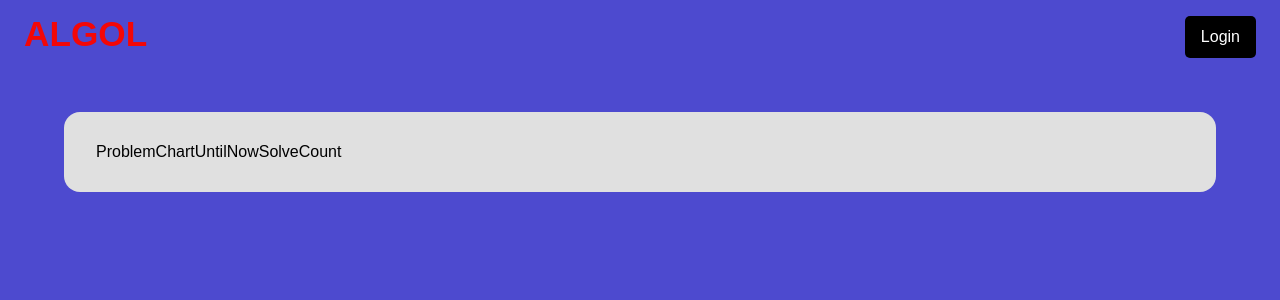
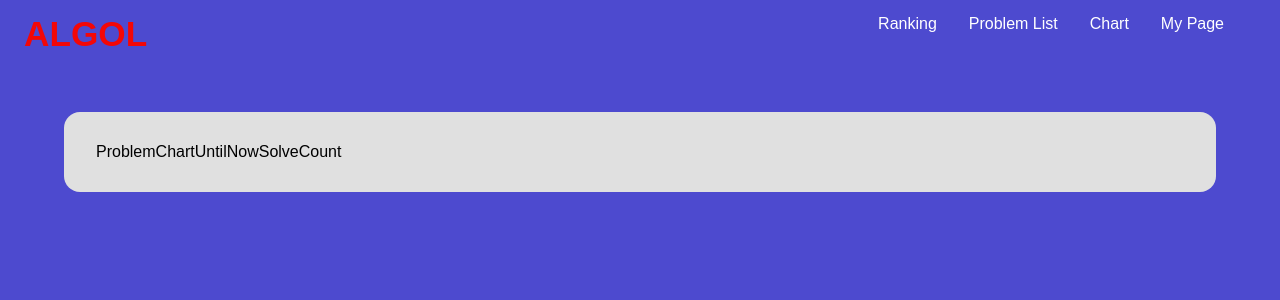
Before and after one commit to algorithm-curator/algorithm-curator, a React (Create React App) app in the folder frontend/: page /mychart in a window 1280 px wide. Shown: the top 300 px of the page. Built offline with nearby package versions, Linux system fonts and the light colour scheme.

Commit message:
add: LogOn 일때, 헤더 페이지 이동하게

```diff
--- a/frontend/src/Components/Header/LogOn/index.tsx
+++ b/frontend/src/Components/Header/LogOn/index.tsx
@@ -4,10 +4,10 @@ import { Container, Button } from "./styles";
 function LogOn() {
 	return (
 		<Container>
-			<Button>Ranking</Button>
-			<Button>Result</Button>
-			<Button>Problem List</Button>
-			<Button>My Chart</Button>
+			<Button to="/rank">Ranking</Button>
+			<Button to="/problemList">Problem List</Button>
+			<Button to="/mychart">Chart</Button>
+			<Button to="/mypage">My Page</Button>
 		</Container>
 	);
 }
--- a/frontend/src/Components/Header/LogOn/styles.ts
+++ b/frontend/src/Components/Header/LogOn/styles.ts
@@ -1,13 +1,18 @@
 import styled from "@emotion/styled";
+import { Link } from "react-router-dom";
 
 export const Container = styled.div`
 	display: flex;
 	flex-direction: row;
 `;
 
-export const Button = styled.div`
+export const Button = styled(Link)`
 	background-color: transparent;
 	cursor: pointer;
 	color: white;
 	margin-right: 2rem;
+	text-decoration: none;
+	:hover {
+		text-decoration: underline;
+	}
 `;
--- a/frontend/src/Components/Header/index.tsx
+++ b/frontend/src/Components/Header/index.tsx
@@ -9,8 +9,8 @@ function Header() {
 		<Container>
 			<HeaderWrapper>
 				<Logo />
-				<LogOff />
-				{/* <LogOn /> */}
+				{/* <LogOff /> */}
+				<LogOn />
 			</HeaderWrapper>
 		</Container>
 	);
```
